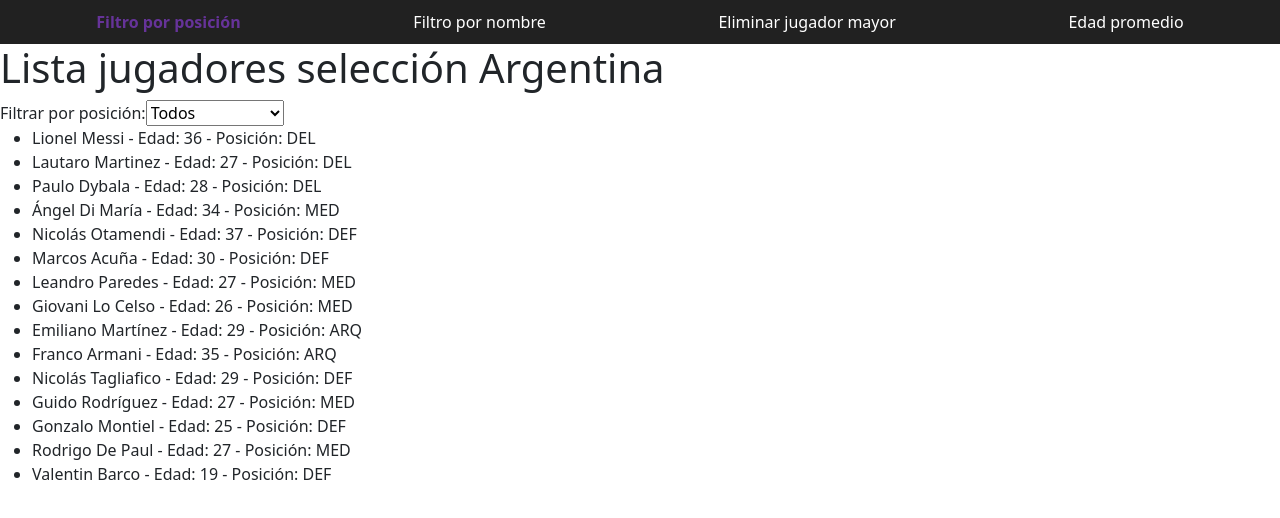
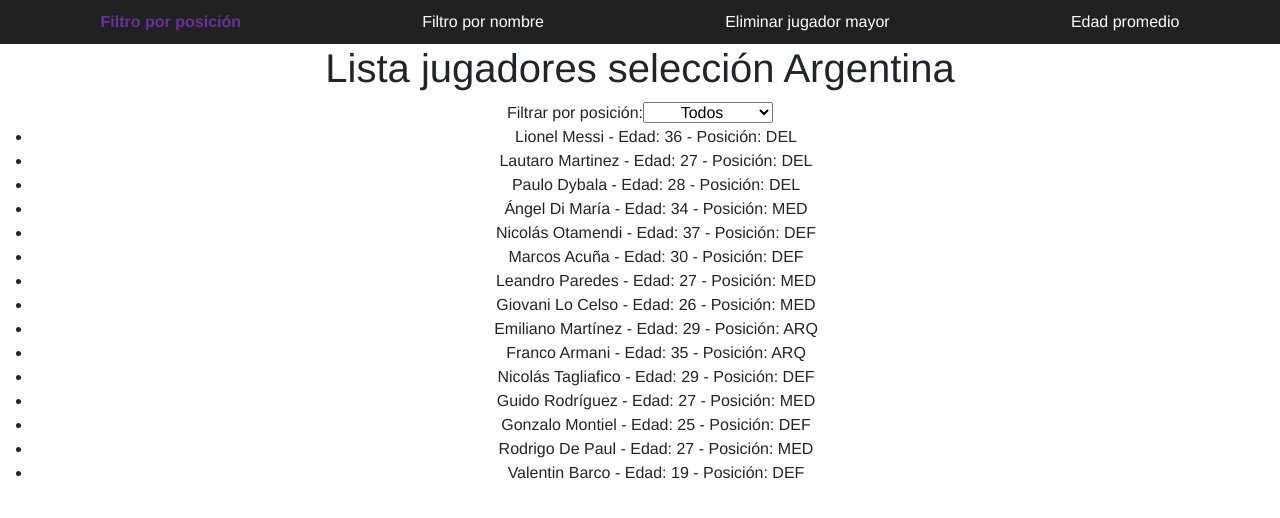
Before and after one commit to JenniArabel/angularExercises, an Angular app in the folder angular-exercises/: page / in a window 1280 px wide. Shown: the top 518 px of the page. Built offline with nearby package versions, Linux system fonts and the light colour scheme.

Commit message:
Add global styles

```diff
--- a/angular-exercises/src/styles.css
+++ b/angular-exercises/src/styles.css
@@ -1 +1,8 @@
 /* You can add global styles to this file, and also import other style files */
+*{
+  box-sizing: border-box;
+  margin: 0;
+  padding: 0;
+  font-family: 'Franklin Gothic Medium', 'Arial Narrow', Arial, sans-serif;
+  text-align: center;
+}
```
